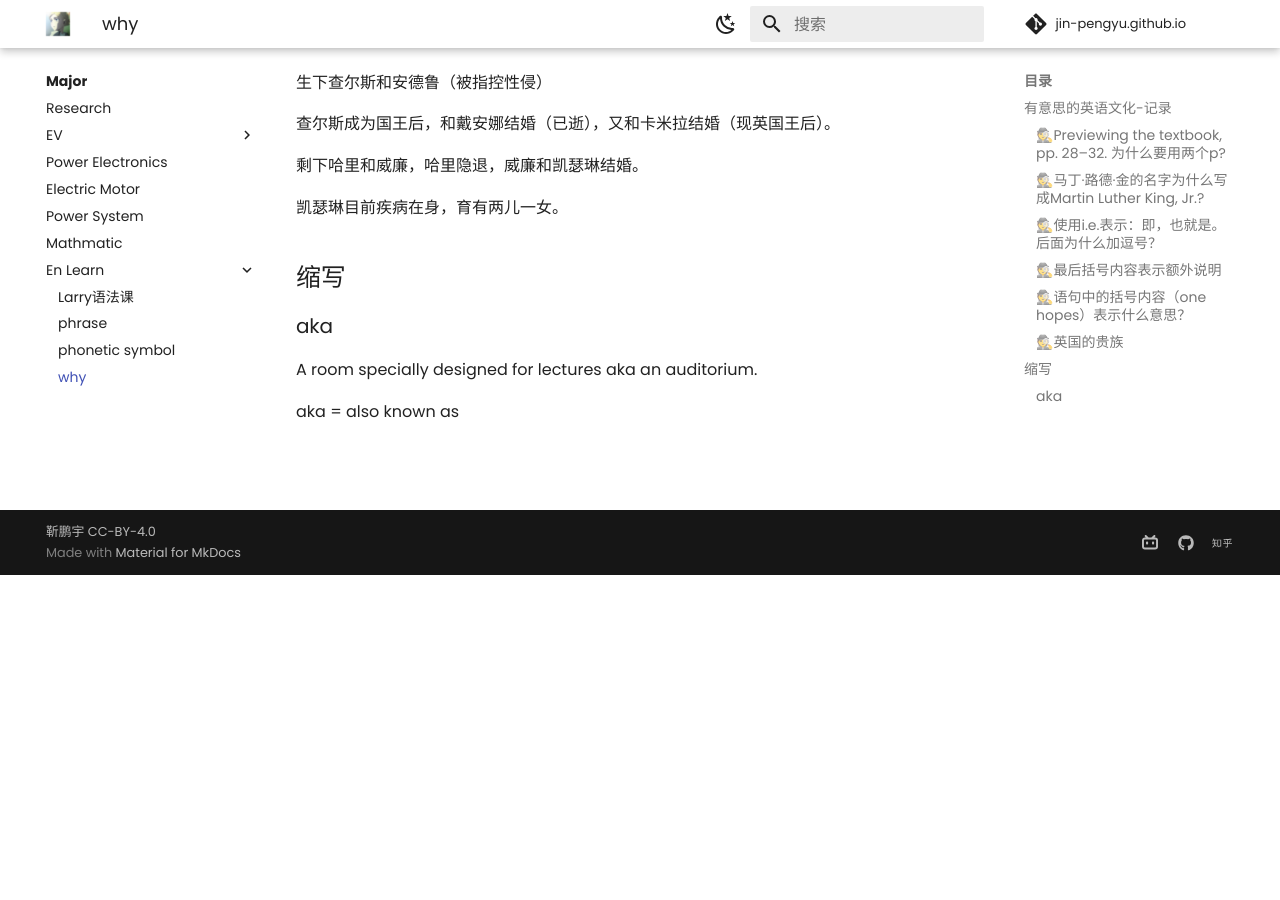
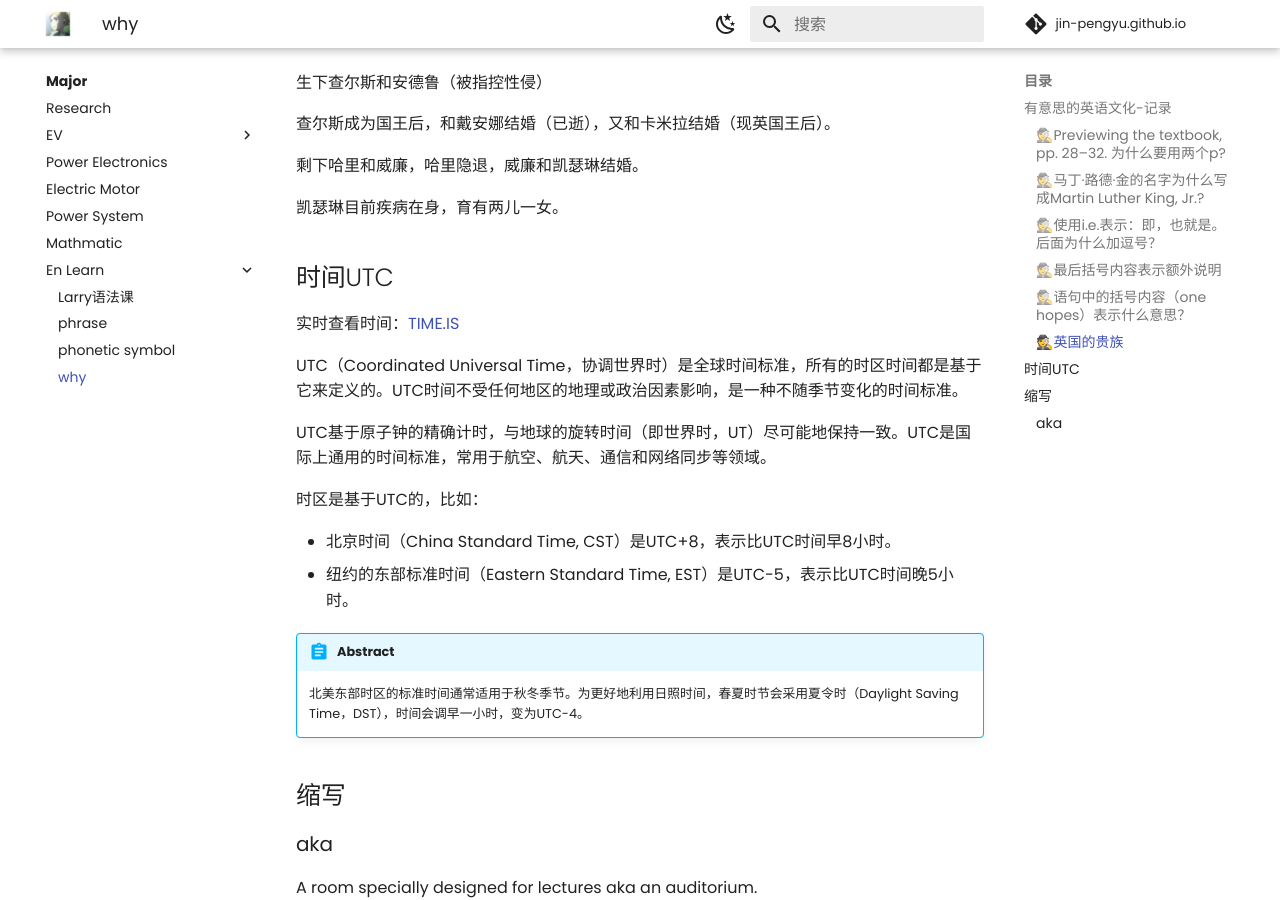
Before and after one commit to Pengyu-Jin/Pengyu-Jin.github.io, an MkDocs documentation site: the page built from docs/major/EN-learn/why.md, in a window 1280 px wide and 900 px high, scrolled down 2189 px. Built offline with MkDocs 1.6.1 and Material for MkDocs 9.7.7, drawn with Linux system fonts in a browser that asks for light colours; comment, search, counter and statistics services are not loaded; before the commit the page ends 2764 px from its top, so only the background shows below that.

Commit message:
20240829-a

```diff
--- a/docs/major/EN-learn/why.md
+++ b/docs/major/EN-learn/why.md
@@ -63,6 +63,23 @@ c
 
 凯瑟琳目前疾病在身，育有两儿一女。
 
+## 时间UTC
+
+实时查看时间：[TIME.IS](https://time.is/zh/){:target="_blank"}
+
+UTC（Coordinated Universal Time，协调世界时）是全球时间标准，所有的时区时间都是基于它来定义的。UTC时间不受任何地区的地理或政治因素影响，是一种不随季节变化的时间标准。
+
+UTC基于原子钟的精确计时，与地球的旋转时间（即世界时，UT）尽可能地保持一致。UTC是国际上通用的时间标准，常用于航空、航天、通信和网络同步等领域。
+
+时区是基于UTC的，比如：
+
+- 北京时间（China Standard Time, CST）是UTC+8，表示比UTC时间早8小时。
+- 纽约的东部标准时间（Eastern Standard Time, EST）是UTC-5，表示比UTC时间晚5小时。
+
+!!! abstract
+
+    北美东部时区的标准时间通常适用于秋冬季节。为更好地利用日照时间，春夏时节会采用夏令时（Daylight Saving Time，DST），时间会调早一小时，变为UTC-4。
+
 ## 缩写
 
 ### aka
```
